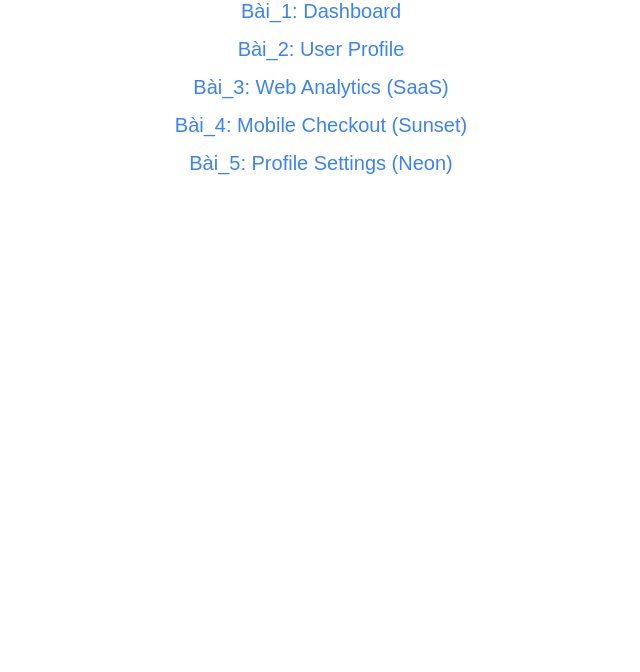
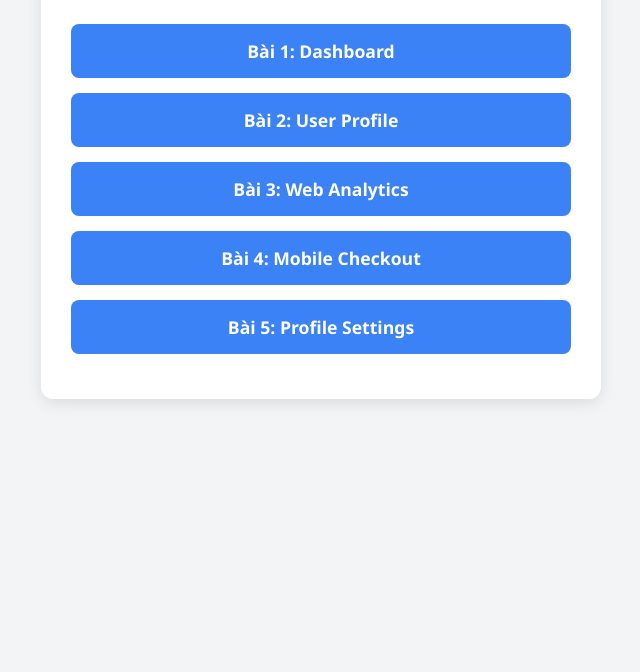
Before and after one commit to hieu102137-tech/Du_An_ThayDuc, a plain HTML site: page DuAn/index.html in a window 1280 px wide. Shown: the part 128-800 px from the top of the page, without its empty margins (319-959 px from the left). Drawn offline with Linux system fonts and the light colour scheme.

Commit message:
Revamp index.html with new layout and styles
Updated the HTML structure and styling for better presentation.

```diff
--- a/DuAn/index.html
+++ b/DuAn/index.html
@@ -3,19 +3,50 @@
 <head>
     <meta charset="UTF-8">
     <meta name="viewport" content="width=device-width, initial-scale=1.0">
-    <title>My HTML/CSS Exercises</title>
+    <title>Bài tập HTML/CSS - Thầy Đức</title>
     <style>
-        body { font-family: sans-serif; padding: 40px; text-align: center; }
-        a { display: block; margin: 15px; font-size: 20px; text-decoration: none; color: #3b82f6; }
-        a:hover { text-decoration: underline; color: #2563eb; }
+        body {
+            font-family: 'Segoe UI', sans-serif;
+            background-color: #f3f4f6;
+            padding: 40px 20px;
+            text-align: center;
+        }
+        .menu-container {
+            max-width: 500px;
+            margin: 0 auto;
+            background: white;
+            padding: 30px;
+            border-radius: 12px;
+            box-shadow: 0 4px 15px rgba(0,0,0,0.1);
+        }
+        h1 { color: #1f2937; margin-bottom: 25px; font-size: 1.5rem; }
+        a {
+            display: block;
+            margin: 15px 0;
+            padding: 15px;
+            font-size: 1.1rem;
+            text-decoration: none;
+            color: white;
+            background-color: #3b82f6;
+            border-radius: 8px;
+            transition: all 0.3s ease;
+            font-weight: 600;
+        }
+        a:hover {
+            background-color: #2563eb;
+            transform: translateY(-2px);
+            box-shadow: 0 4px 8px rgba(59, 130, 246, 0.3);
+        }
     </style>
 </head>
 <body>
-    <h1>Danh sách bài tập HTML/CSS</h1>
-    <a href="folder1/exercise-01.html">Bài_1: Dashboard</a>
-    <a href="folder2/exercise-02.html">Bài_2: User Profile</a>
-    <a href="folder3/exercise-03.html">Bài_3: Web Analytics (SaaS)</a>
-    <a href="folder4/exercise-04.html">Bài_4: Mobile Checkout (Sunset)</a>
-    <a href="folder5/exercise-05.html">Bài_5: Profile Settings (Neon)</a>
+    <div class="menu-container">
+        <h1>📚 Danh sách Bài tập của tôi</h1>
+        <a href="Bài_1/exercise-01.html">Bài 1: Dashboard</a>
+        <a href="Bài_2/exercise-02.html">Bài 2: User Profile</a>
+        <a href="Bài_3/exercise-03.html">Bài 3: Web Analytics</a>
+        <a href="Bài_4/exercise-04.html">Bài 4: Mobile Checkout</a>
+        <a href="Bài_5/exercise-05.html">Bài 5: Profile Settings</a>
+    </div>
 </body>
 </html>
```
